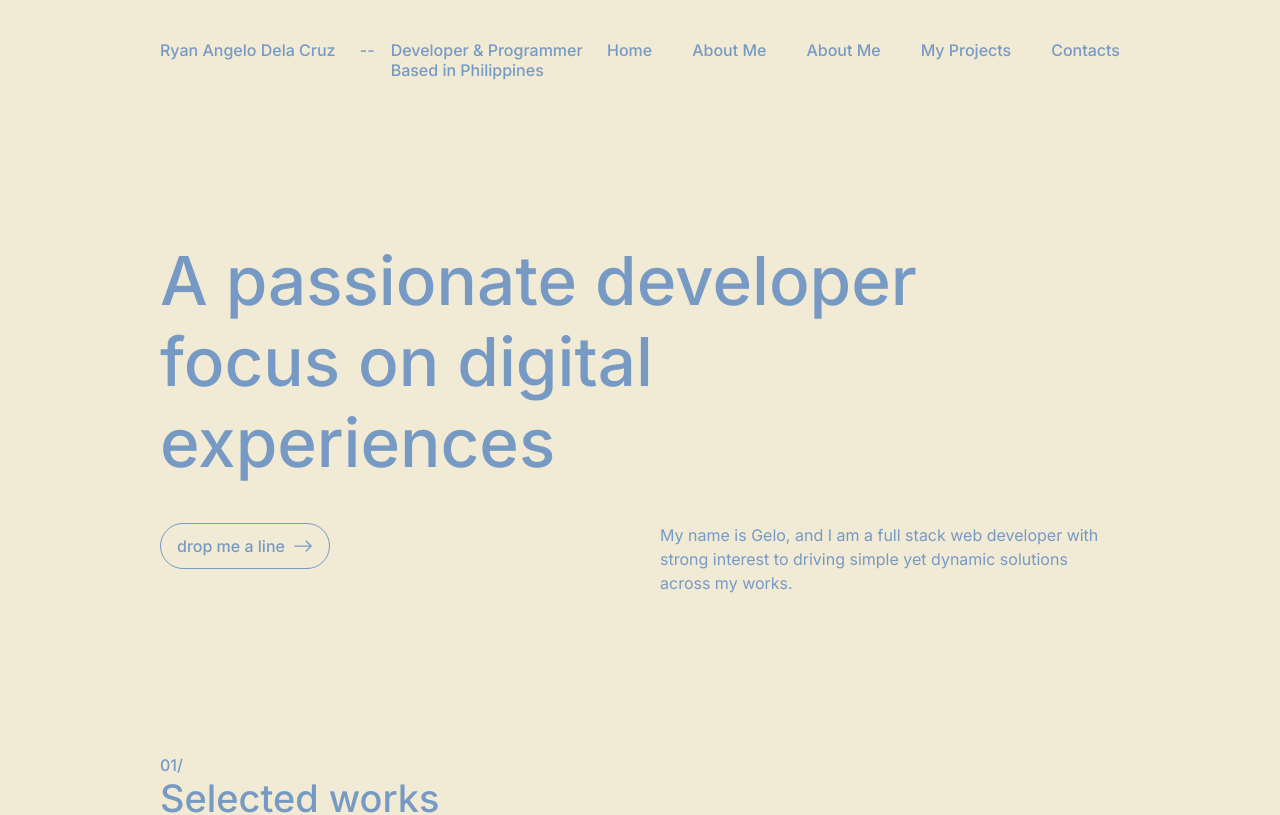
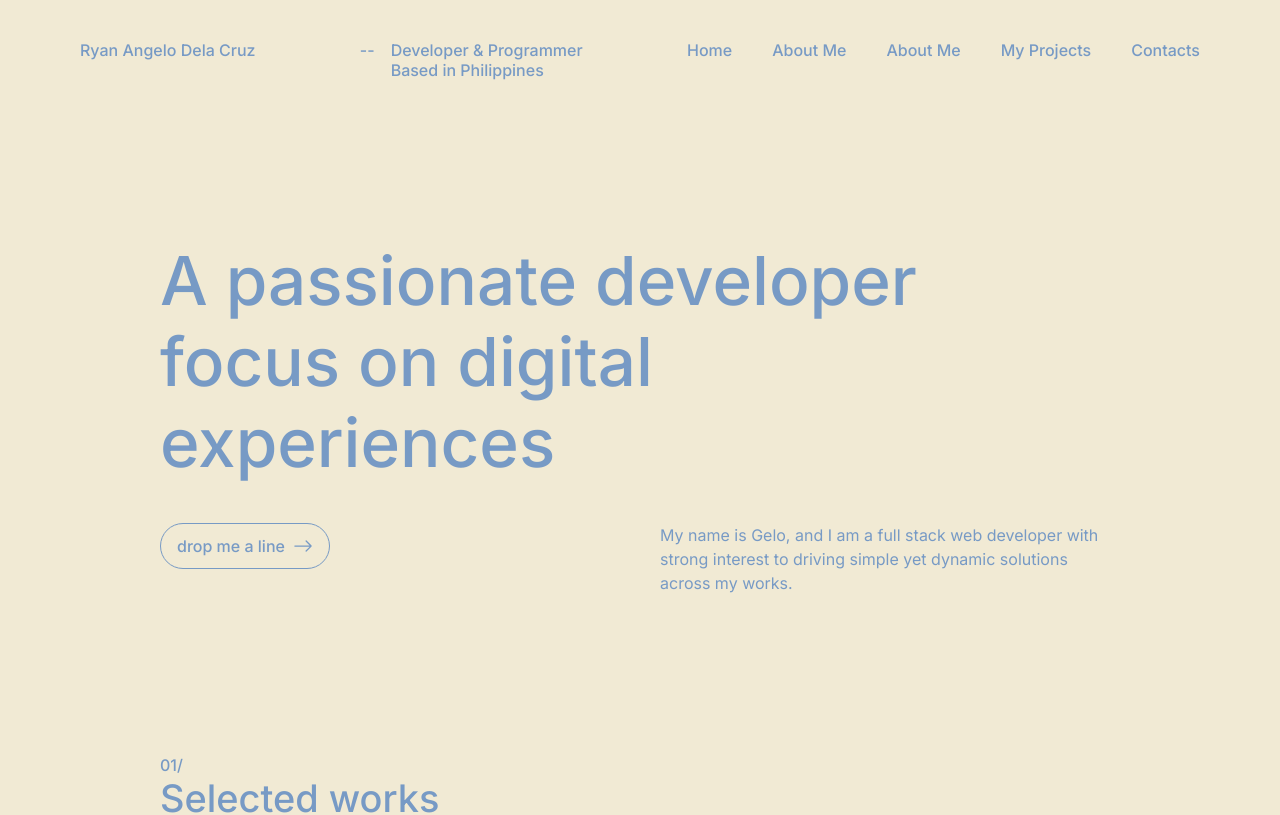
Before and after one commit to Ryannn06/my-personal-website, a Next.js app: page / in a window 1280 px wide. Shown: the top 815 px of the page. Built offline with nearby package versions, Linux system fonts and the light colour scheme.

Commit message:
Update Home.module.css

```diff
--- a/src/app/_components/CSS/Home.module.css
+++ b/src/app/_components/CSS/Home.module.css
@@ -1,5 +1,5 @@
 .navbar_container {
-	padding: 2.5rem 10rem 0rem 10rem;
+	padding: 2.5rem 5rem 0rem 5rem;
 	display: flex;
 	justify-content: space-between;
 }
```
